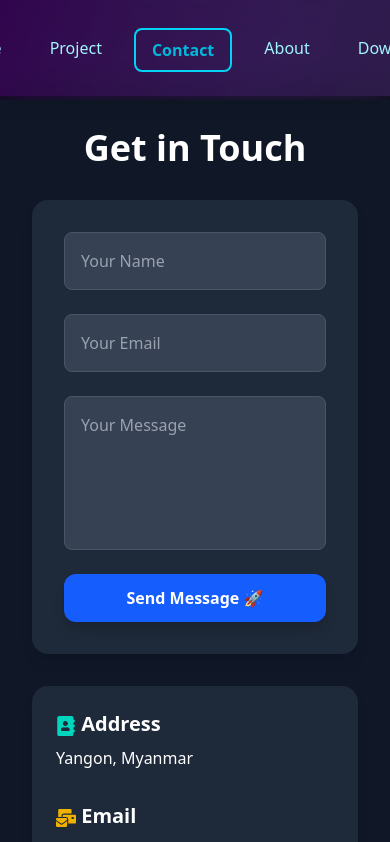
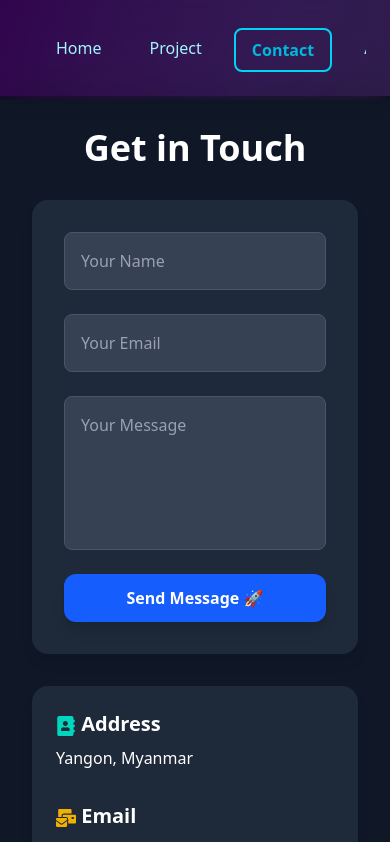
Before and after one commit to sannyeinphyo/portfolio, a React (Vite) app: page /portfolio/link/contact in a window 390 px wide. Shown: the top 842 px of the page. Built offline with nearby package versions, Linux system fonts and the light colour scheme.

Commit message:
change na bar scroll for mobile

```diff
--- a/src/App.jsx
+++ b/src/App.jsx
@@ -38,7 +38,7 @@ export default function App() {
         }}
       >
         <div className="fixed top-0 left-0 w-full z-50">
-          <div className="backdrop-blur-lg shadow-lg px-6 py-3 flex justify-center bg-black/40">
+          <div className="backdrop-blur-lg shadow-lg px-6 py-3 flex justify-center bg-black/40 overflow-y-auto">
             <NavBar />
           </div>
         </div>
--- a/src/components/NavBar.jsx
+++ b/src/components/NavBar.jsx
@@ -8,7 +8,7 @@ export default function NavBar() {
       : "px-4 py-2 text-cyan-200 hover:text-cyan-400 hover:bg-gray-800/50 rounded-lg transition";
 
   return (
-    <nav className="flex gap-4 justify-center p-4 sticky">
+    <nav className="flex gap-4 p-4 sticky top-0  overflow-x-auto whitespace-nowrap">
       <NavLink to="/link/home" className={linkClass}>
         Home
       </NavLink>
```
